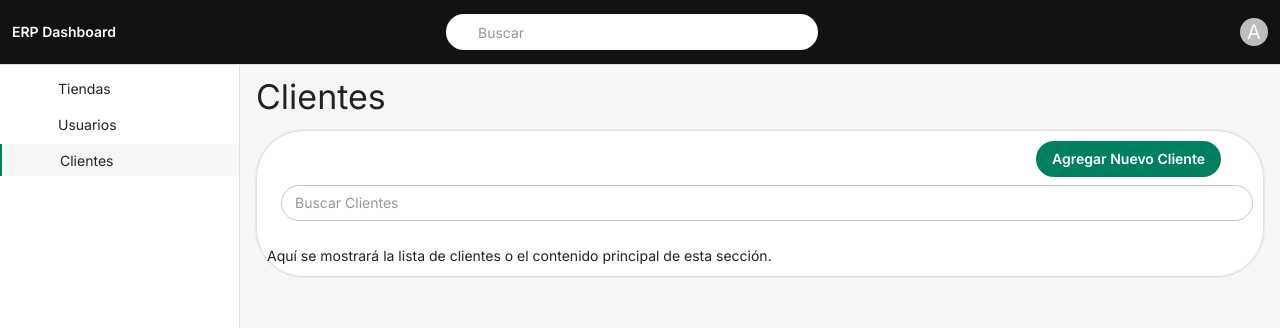
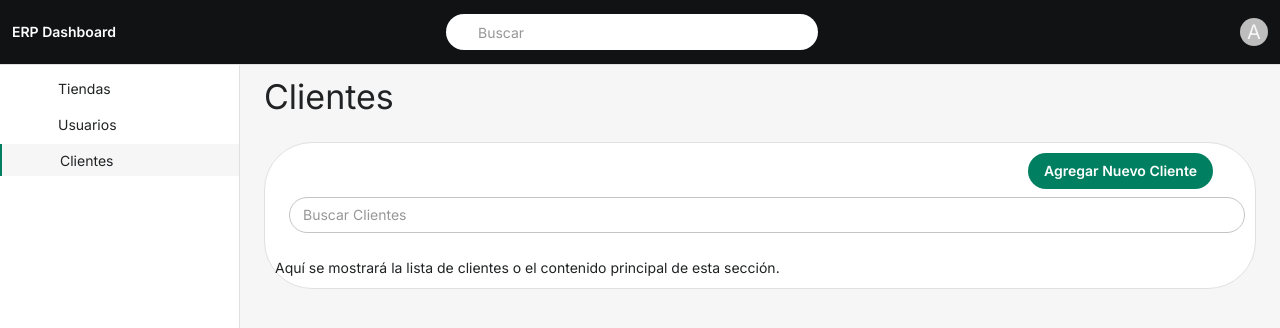
Before and after one commit to alejingutierrez/PiliERP, a React (Create React App) app in the folder frontend/: page /clientes in a window 1280 px wide. Shown: the top 328 px of the page. Built offline with nearby package versions, Linux system fonts and the light colour scheme; some icons are missing.

Commit message:
feat: refine layout and empty state styling

```diff
--- a/frontend/src/atoms/AppCard.js
+++ b/frontend/src/atoms/AppCard.js
@@ -10,7 +10,6 @@
       borderRadius: 8,
       backgroundColor: 'background.paper',
       border: '1px solid #E0E0E0',
-      boxShadow: '0 0 0 1px rgba(0,0,0,0.05)',
       ...sx,
     }}
   >
--- a/frontend/src/components/EmptyState.js
+++ b/frontend/src/components/EmptyState.js
@@ -3,20 +3,32 @@
 import PrimaryButton from '../atoms/PrimaryButton';
 
 const EmptyState = ({ icon: Icon, title, description, actionLabel, onAction }) => (
-  <Box sx={{ textAlign: 'center', py: 6, '&:hover': { boxShadow: '0 1px 0 rgba(0,0,0,0.05)' } }}>
-    {Icon && <Icon sx={{ fontSize: 32, color: '#8C9196', mb: 2 }} />}
-    <Typography variant="subtitle2" component="h2" gutterBottom color="text.secondary">
+  <Box
+    sx={{
+      display: 'flex',
+      flexDirection: 'column',
+      alignItems: 'center',
+      justifyContent: 'center',
+      textAlign: 'center',
+      minHeight: 280,
+      gap: 4,
+    }}
+  >
+    {Icon && <Icon sx={{ fontSize: 32, color: '#8C9196' }} />}
+    <Typography
+      sx={{ fontSize: 14, fontWeight: 600, color: '#202223' }}
+    >
       {title}
     </Typography>
     {description && (
-      <Typography variant="body2" color="text.secondary" sx={{ maxWidth: 280, mx: 'auto', mb: 3 }}>
+      <Typography
+        sx={{ fontSize: 13, color: '#6D7175', maxWidth: 360, textAlign: 'center' }}
+      >
         {description}
       </Typography>
     )}
     {actionLabel && (
-      <PrimaryButton onClick={onAction} sx={{ mt: 1 }}>
-        {actionLabel}
-      </PrimaryButton>
+      <PrimaryButton onClick={onAction}>{actionLabel}</PrimaryButton>
     )}
   </Box>
 );
--- a/frontend/src/components/Layout.js
+++ b/frontend/src/components/Layout.js
@@ -153,9 +153,13 @@
           bgcolor: theme.palette.background.default,
           pt: 3,
           pb: 8,
-          px: 4,
-          maxWidth: 1440,
+          width: '100%',
+          maxWidth: 1180,
           mx: 'auto',
+          px: { xs: 4, sm: 6 },
+          '@media (min-width:1440px)': {
+            px: 8,
+          },
           animation: 'fadeIn 0.5s ease-in-out',
         })}
       >
--- a/frontend/src/templates/Page.js
+++ b/frontend/src/templates/Page.js
@@ -3,8 +3,8 @@
 import AppCard from '../atoms/AppCard';
 
 const Page = ({ title, actions, children }) => (
-  <Box>
-    <Typography variant="h4" component="h1" gutterBottom sx={{ mb: 3 }}>
+  <Box sx={{ '& > *:not(:last-child)': { mb: 6 } }}>
+    <Typography variant="h4" component="h1" gutterBottom sx={{ mb: 8 }}>
       {title}
     </Typography>
     <AppCard>
```
